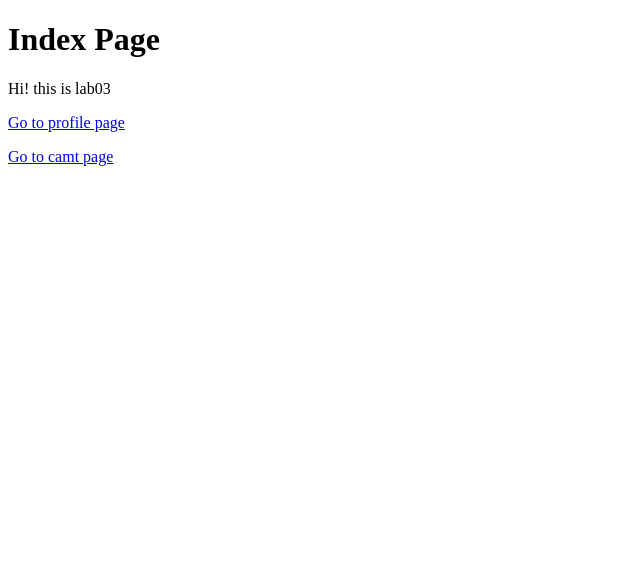
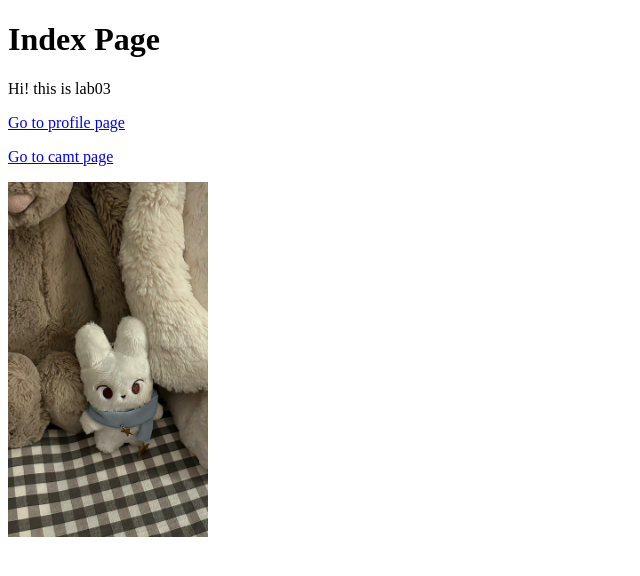
Before and after one commit to FOAM009/LaB3, a plain HTML site: page index.html in a window 1280 px wide. Shown: the whole page, without its empty margins (0-640 px from the left). Drawn offline with Linux system fonts and the light colour scheme.

Commit message:
add stamp img

```diff
--- a/index.html
+++ b/index.html
@@ -11,6 +11,7 @@
     <div>
       <p><a href="profile.html">Go to profile page</a></p>
       <p><a href="camt.html">Go to camt page</a></p>
+      <img src="662115021.jpg" alt="my-friend-image" width="200">
     </div>
   </body>
 </html>
```
Also changed, not shown: 662115021.jpg (added).
